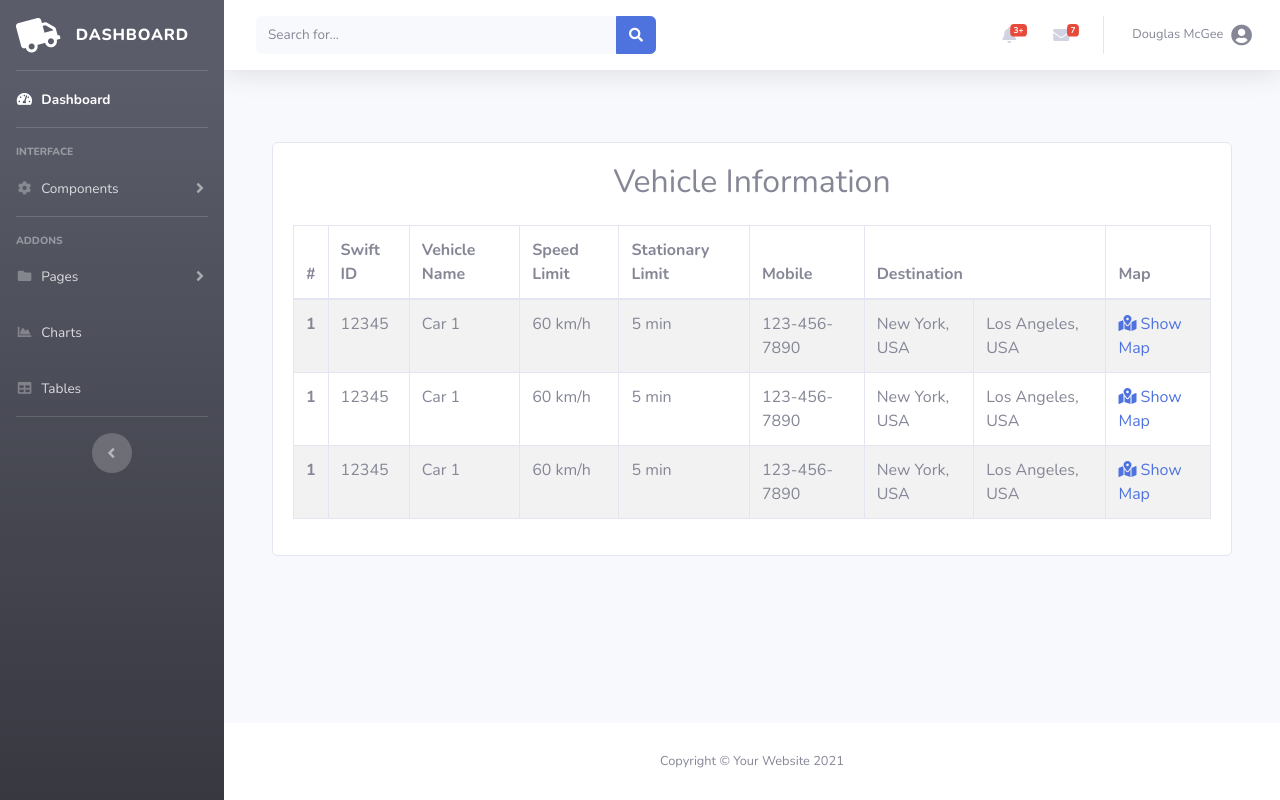
After one commit to ShoaibShoukat2/deliverywebsite, a Django app: page /dashboard/AssignedTask/ in a window 1280 px wide. The commit adds this page. Run offline with Django 4.2, Linux system fonts and the light colour scheme; some libraries are stand-ins or nearby versions.

Commit message:
add tracking page

```diff
--- a/dashboard/urls.py
+++ b/dashboard/urls.py
@@ -4,6 +4,7 @@ from .views import *
 urlpatterns = [
     path('',index,name='dash-index'),
     path('vehicle/',Vehicle,name='vehicle-page'),
-    path('location/',LocationPage,name='location-page')
+    path('location/',LocationPage,name='location-page'),
+    path('AssignedTask/',Tasked_Page,name='tasked-page')
 
 ]
--- a/dashboard/views.py
+++ b/dashboard/views.py
@@ -18,3 +18,8 @@ def Vehicle(request):
 
 def LocationPage(request):
     return render(request,'dashboard/location.html')
+
+
+
+def Tasked_Page(request):
+    return render(request,'dashboard/assigned_task.html')
--- /dev/null
+++ b/templates/dashboard/assigned_task.html
@@ -0,0 +1,75 @@
+{% extends 'dashboard/base.html' %}
+
+{% block main_content %}
+<div class="container mt-5">
+  <div class="row justify-content-center">
+    <div class="col-md-12"> <!-- Increase the width of the container -->
+      <div class="card">
+        <div class="card-body">
+          <h2 class="card-title text-center mb-4">Vehicle Information</h2>
+          <div class="table-responsive">
+            <table class="table table-striped table-bordered">
+              <thead>
+                <tr>
+                  <th scope="col">#</th>
+                  <th scope="col">Swift ID</th>
+                  <th scope="col">Vehicle Name</th>
+                  <th scope="col">Speed Limit</th>
+                  <th scope="col">Stationary Limit</th>
+                  <th scope="col">Mobile</th>
+                  <th colspan="2">Destination</th> <!-- Span two columns for Start and End Destinations -->
+                  <th scope="col">Map</th>
+                </tr>
+              </thead>
+              <tbody>
+                <tr>
+                  <th scope="row">1</th>
+                  <td>12345</td>
+                  <td>Car 1</td>
+                  <td>60 km/h</td>
+                  <td>5 min</td>
+                  <td>123-456-7890</td>
+                  <td>New York, USA</td>
+                  <td>Los Angeles, USA</td>
+                  <td><a href="#" onclick="showMap('New York, USA', 'Los Angeles, USA')"><i class="fas fa-map-marked-alt"></i> Show Map</a></td>
+                </tr>
+                <tr>
+                    <th scope="row">1</th>
+                    <td>12345</td>
+                    <td>Car 1</td>
+                    <td>60 km/h</td>
+                    <td>5 min</td>
+                    <td>123-456-7890</td>
+                    <td>New York, USA</td>
+                    <td>Los Angeles, USA</td>
+                    <td><a href="#" onclick="showMap('New York, USA', 'Los Angeles, USA')"><i class="fas fa-map-marked-alt"></i> Show Map</a></td>
+                  </tr>
+                   <tr>
+                  <th scope="row">1</th>
+                  <td>12345</td>
+                  <td>Car 1</td>
+                  <td>60 km/h</td>
+                  <td>5 min</td>
+                  <td>123-456-7890</td>
+                  <td>New York, USA</td>
+                  <td>Los Angeles, USA</td>
+                  <td><a href="#" onclick="showMap('New York, USA', 'Los Angeles, USA')"><i class="fas fa-map-marked-alt"></i> Show Map</a></td>
+                </tr>
+                <!-- Add more rows as needed for additional data -->
+              </tbody>
+            </table>
+          </div>
+        </div>
+      </div>
+    </div>
+  </div>
+</div>
+
+<script>
+  function showMap(startDestination, endDestination) {
+    console.log('Start Destination:', startDestination);
+    console.log('End Destination:', endDestination);
+    alert('Displaying map for: ' + startDestination + ' to ' + endDestination);
+  }
+</script>
+{% endblock main_content %}
--- a/templates/dashboard/base.html
+++ b/templates/dashboard/base.html
@@ -70,7 +70,7 @@
                         <a class="collapse-item" href="/dashboard/vehicle">Vehicle</a>
 
                         <a class="collapse-item" href="/dashboard/delivery">Delivery</a>
-                        <a class="collapse-item" href="/dashboard/AssginedTask">Assigned Task</a>
+                        <a class="collapse-item" href="/dashboard/AssignedTask">Assigned Task</a>
                     </div>
                 </div>
             </li>
@@ -392,6 +392,10 @@
         <i class="fas fa-angle-up"></i>
     </a>
 
+
+
+
+
     <!-- Logout Modal-->
     <div class="modal fade" id="logoutModal" tabindex="-1" role="dialog" aria-labelledby="exampleModalLabel"
         aria-hidden="true">
```
Also changed, not shown: templates/dashboard/location.html (+2 -12 lines).
